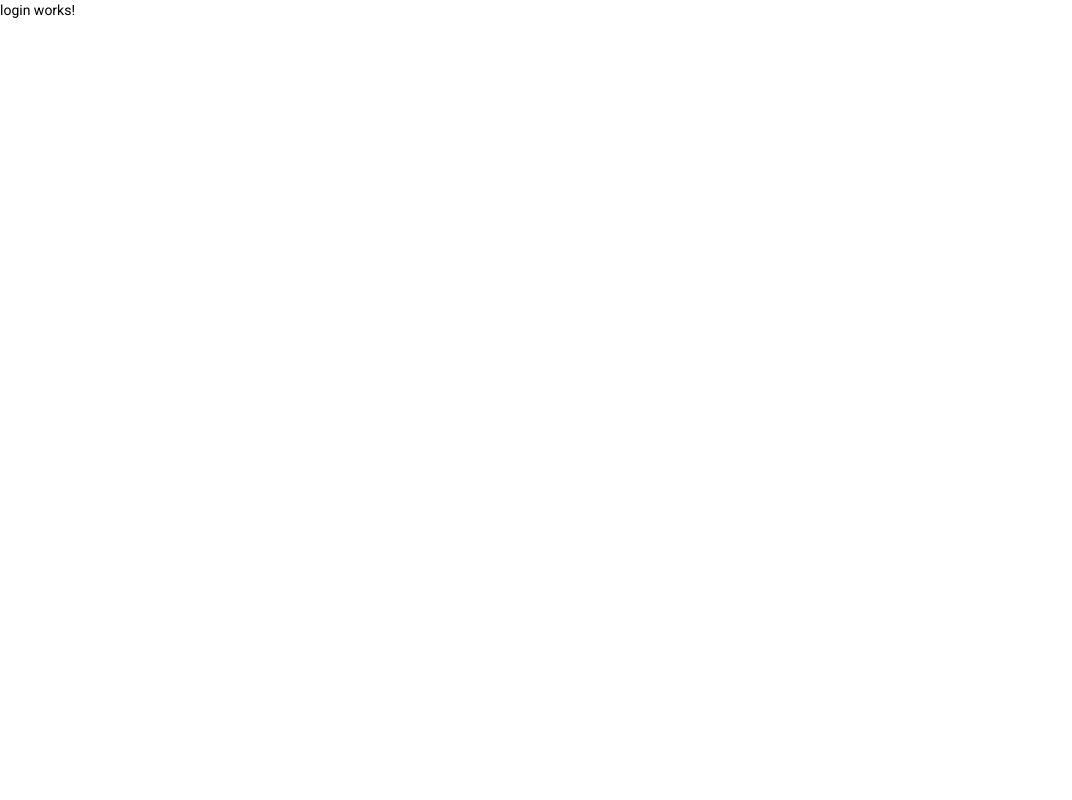
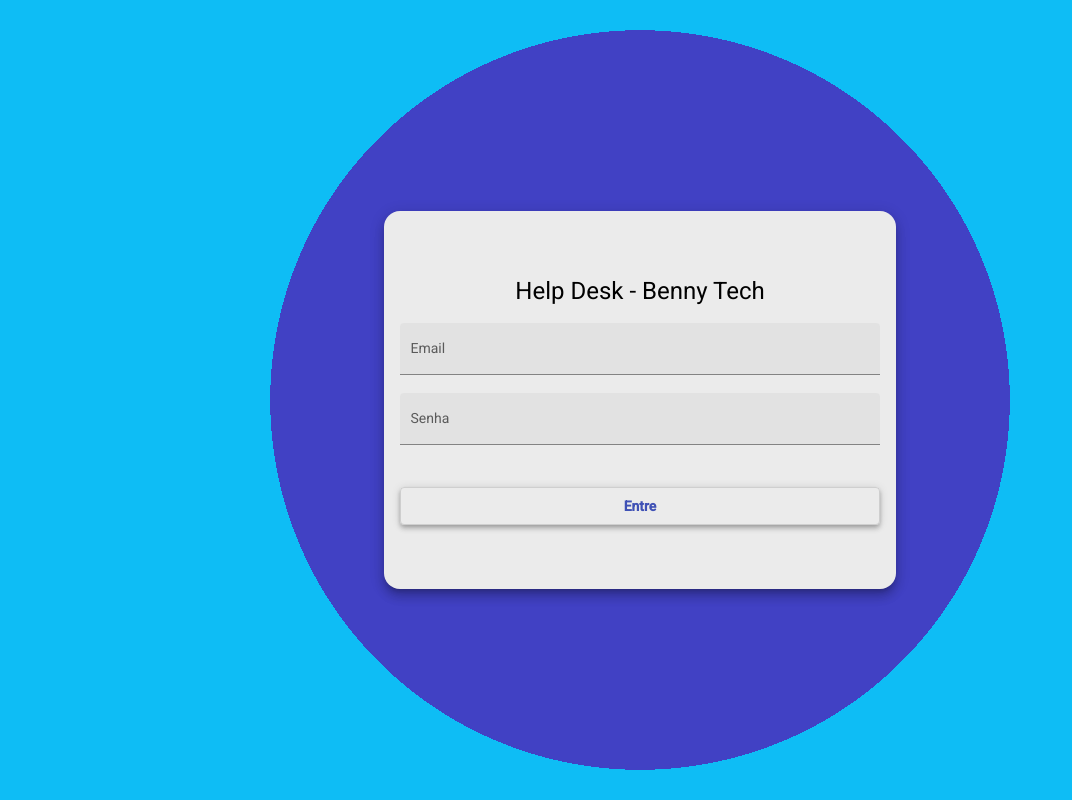
Before and after one commit to Rodrigopca42/helpdesk1, an Angular app: page /login in a window 1280 px wide. Shown: the whole page, without its empty margins (0-1072 px from the left). Built offline with nearby package versions, Linux system fonts and the light colour scheme.

Commit message:
HTML e CSS  para LOGIN

```diff
--- a/src/app/components/login/login.component.css
+++ b/src/app/components/login/login.component.css
@@ -0,0 +1,31 @@
+.container{
+    height: 100%;
+    background: rgb(65,65,196);
+    background: radial-gradient(circle, rgba(65,65,196,1) 49%,
+                                        rgba(4,213,255,1) 49%,
+                                        rgba(14,189,245,1) 49%);
+    display: flex;
+    align-items: center;
+    justify-content: center;
+}
+
+.form{
+    width: 30rem;
+    margin: auto;
+    background-color: rgb(235, 235, 235);
+    padding: 4rem 1rem;
+    border-radius: 1rem;
+}
+
+h1{
+    width: 100%;
+    text-align: center;
+}
+
+.full-width{
+    width: 100%;
+}
+
+button{
+    margin-top: 1.5rem;
+}
--- a/src/app/components/login/login.component.html
+++ b/src/app/components/login/login.component.html
@@ -1 +1,21 @@
-<p>login works!</p>
+<div class="container">
+    <form class="form mat-elevation-z8">
+
+        <h1>Help Desk - Benny Tech</h1>
+
+        <mat-form-field class="full-width" appearance="fill">
+          <mat-label>Email</mat-label>
+          <input matInput placeholder="exemplo@email.com" >
+        </mat-form-field>
+
+        <mat-form-field class="full-width" appearance="fill">
+            <mat-label>Senha</mat-label>
+            <input type="password" matInput placeholder="Ex. 123" >
+          </mat-form-field>
+
+          <button class="full-width mat-elevation-z4"
+          mat-stroked-button color="primary"><strong>Entre</strong></button>
+
+      </form>
+
+</div>
```
